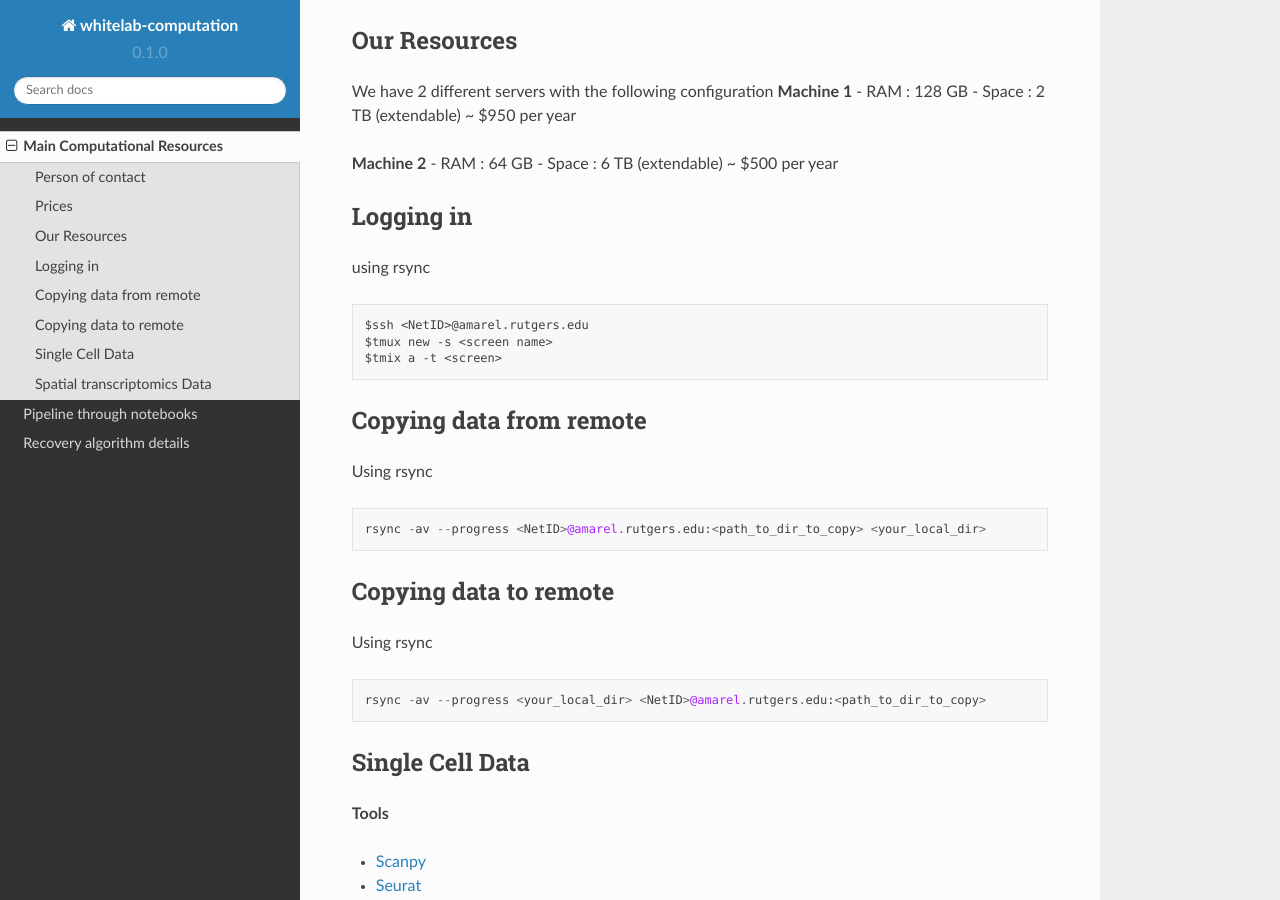
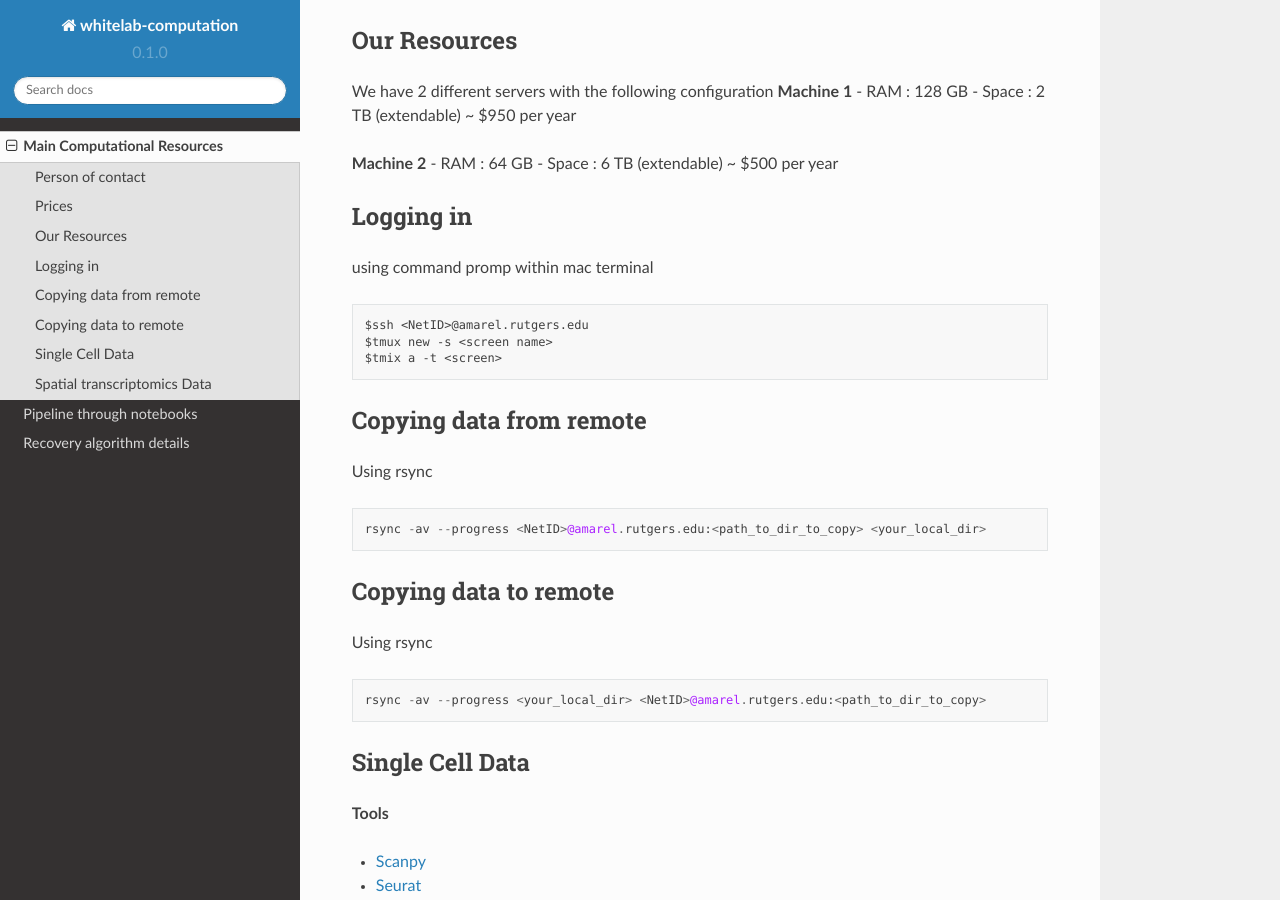
Before and after one commit to hiraksarkar/whitelab-computation, a Sphinx documentation site: the page built from docs/source/pipeline.rst, in a window 1280 px wide and 900 px high, scrolled down 608 px. Built offline with Sphinx 7.4.7 and the Read the Docs theme 2.0.0, drawn with Linux system fonts in a browser that asks for light colours.

Commit message:
bump up version

```diff
--- a/docs/source/pipeline.rst
+++ b/docs/source/pipeline.rst
@@ -33,7 +33,7 @@ We have 2 different servers with the following configuration
 
 Logging in
 ------------------
-using rsync
+using command promp within mac terminal
 ::
         $ssh <NetID>@amarel.rutgers.edu
         $tmux new -s <screen name>
```
